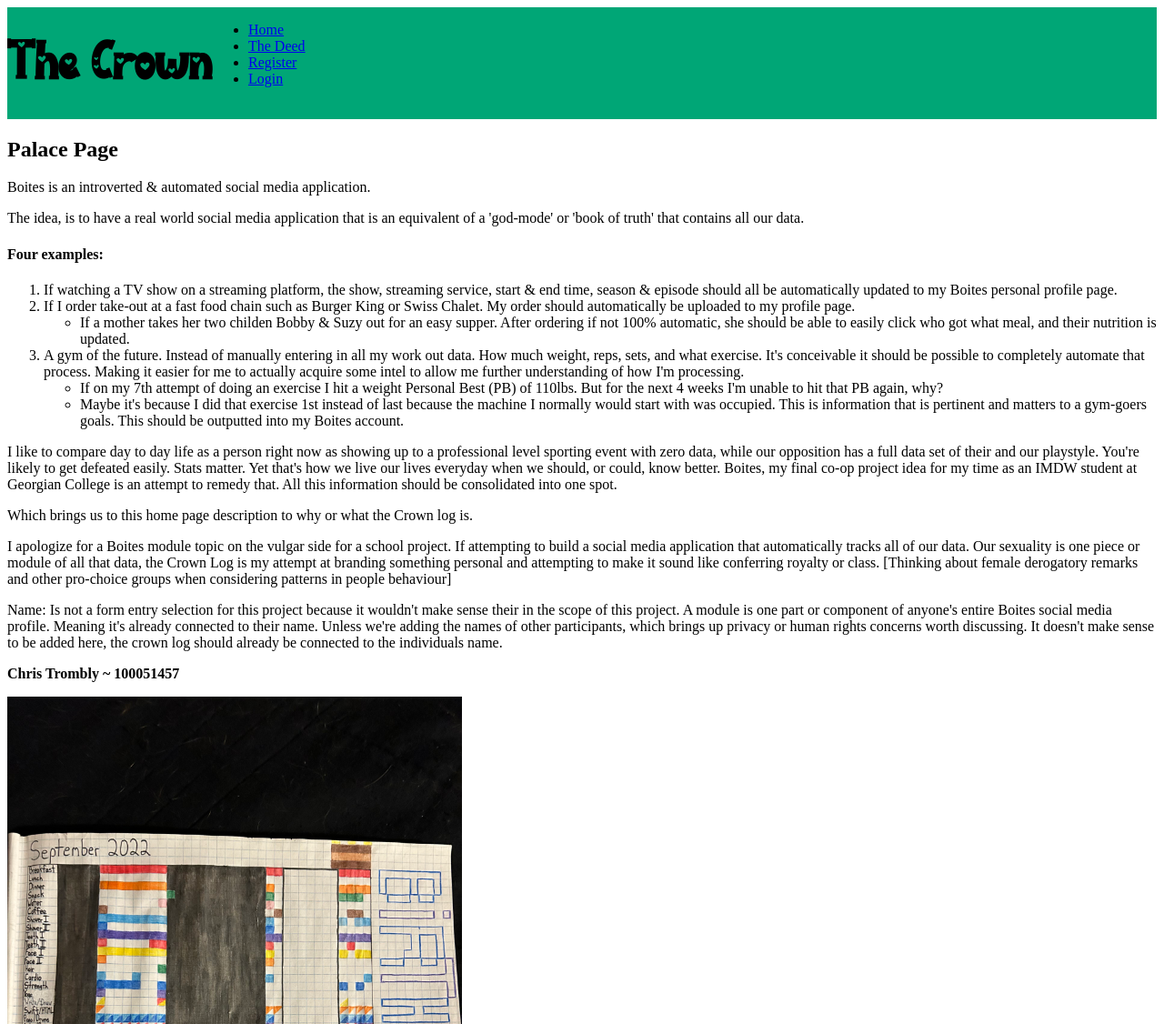
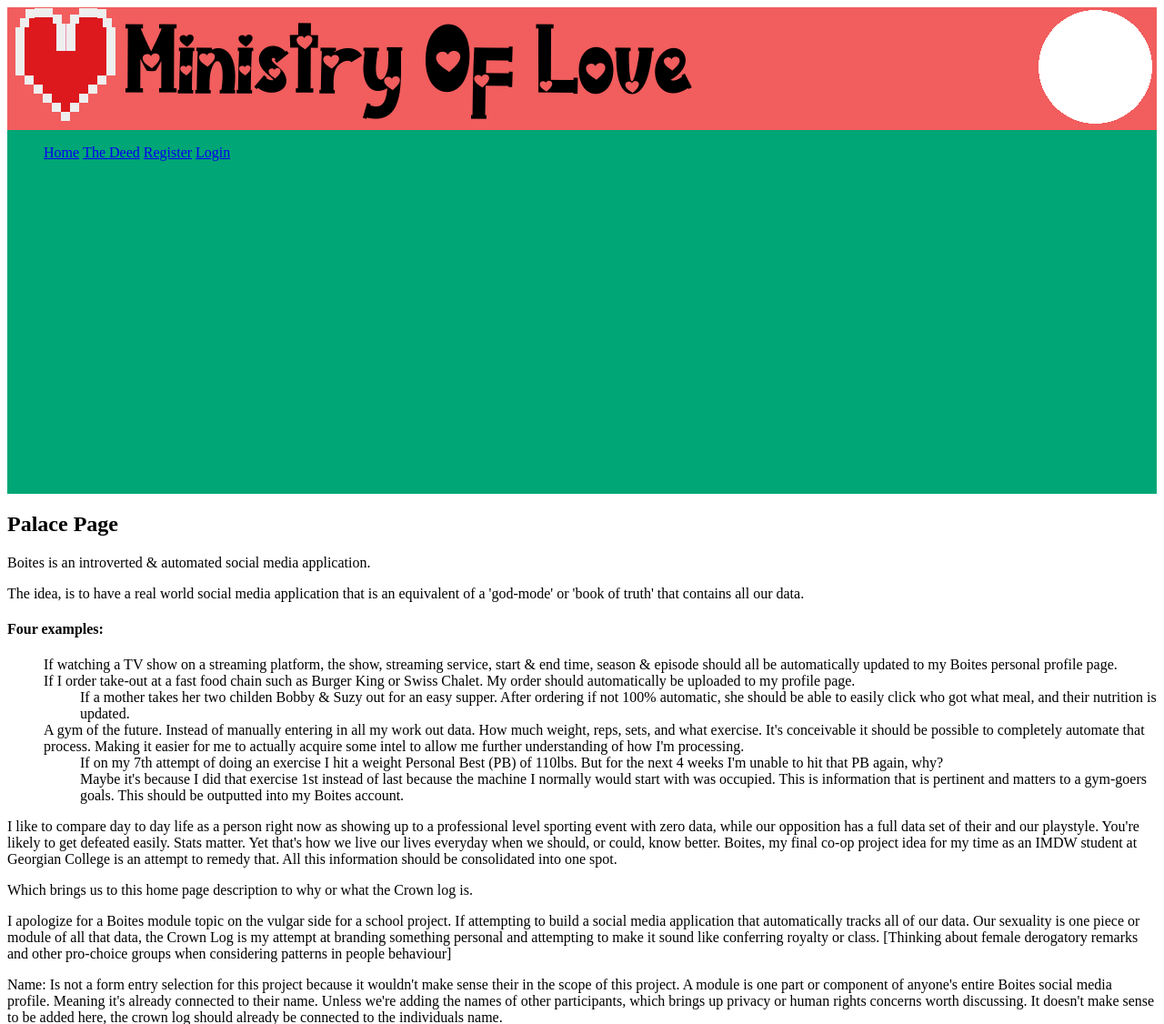
Before and after one commit to ASpeedyNiNjA/COMP1054-Assignment4, a PHP site: page /index.php in a window 1280 px wide. Shown: the top 1126 px of the page at 91% size. Run offline with PHP 8.4, Linux system fonts and the light colour scheme.

Commit message:
Header Wireframe Code Successful, Nav Unsuccesful Attempt #1

```diff
--- a/shared/header.php
+++ b/shared/header.php
@@ -13,7 +13,11 @@
 </head>
 <body>
 	<header>
-		<h1>The Crown</h1>
+		<img src="images/heart.png" alt="A poorly drawn pixel heart" />
+		<h1>Ministry Of Love</h1>
+		<img src="images/user-image.png" alt="A 100x100 circle user profile image placeholder" />
+	</header>
+	<nav>
 		<ul>
 				<li><a href="index.php">Home</a></li>
 			<?php
@@ -40,4 +44,4 @@
 				}
 				echo '</ul>';
 			?>
-	</header>
+	</nav>
--- a/styles/style.css
+++ b/styles/style.css
@@ -18,10 +18,12 @@
 	src: url("../fonts/valentineStyle.ttf");
 }
 
-h1 {
-	font-family: "valentineStyle", Impact;
-	font-size: 40px;
+@font-face {
+	font-family: "arcadeClassic";
+	src: url("../fonts/arcadeClassic.TTF");
 }
+
+
 
 table {
 	border: 1px solid;
@@ -36,12 +38,37 @@ td {
 }
 
 header {
+	background-color: #F25D5D;
+	list-style-type: none;
+	display: grid;
+	grid-template-columns: 125px 1fr 130px;
+	grid-template-rows: 135px;
+	gap:5px;
+
+}
+
+h1 {
+	font-family: "valentineStyle", Impact;
+	font-size: 72px;
+	margin: 0px;
+	font-weight: normal;
+}
+
+nav {
+	display: grid;
+	grid-template-rows: 100px 100px 100px 100px;
 	background-color: #00A676;
-	list-style-type: none;
-	display: flex;
+}
+
+li {
+	display: inline-flex;
 }
 
 footer {
 	background-color: #00A676;
 	height: 100px;
 }
+
+img[src="images/user-image.png"] {
+	margin-top: 3px;
+}
```
Also changed, not shown: fonts/arcadeClassic.TTF (added), images/heart.png (added), images/user-image.png (added). Lines whose indentation alone changed are shown as unchanged.
